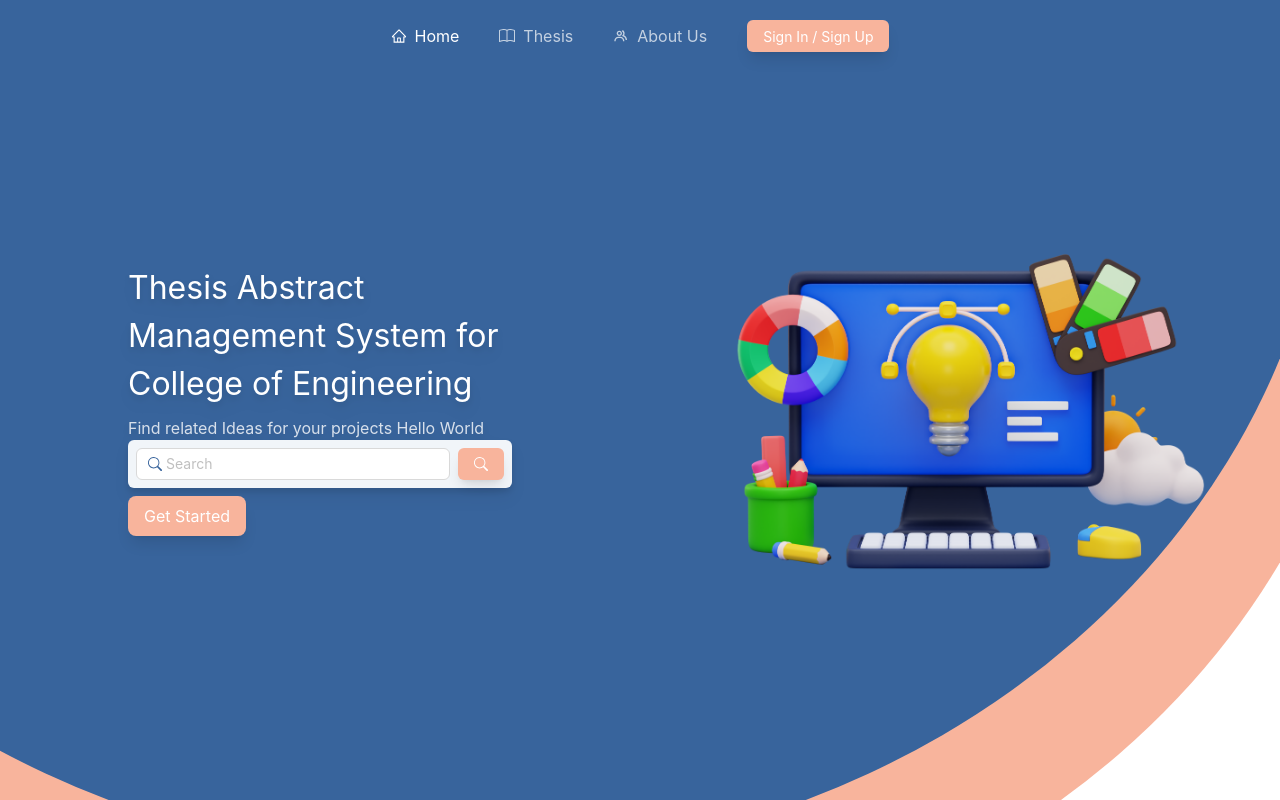
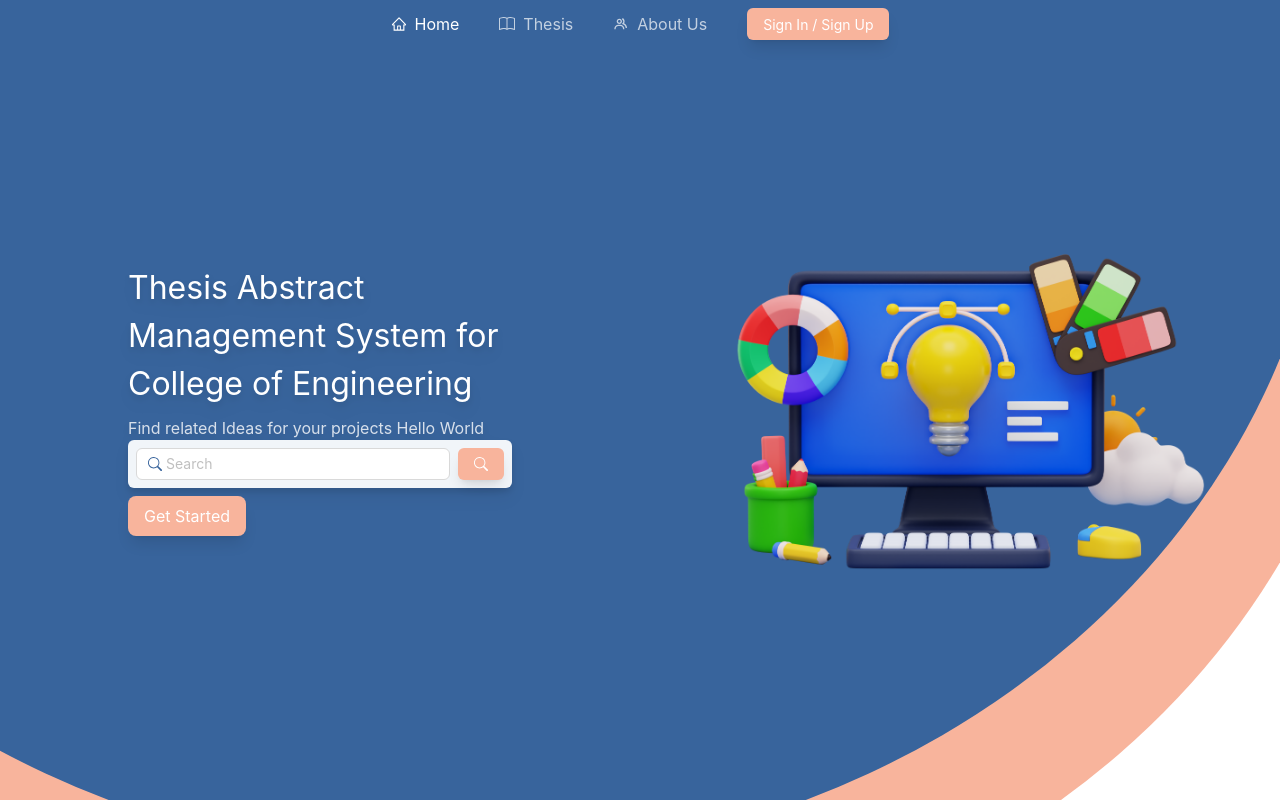
Before and after one commit to TorrCod/thesis-abstract, a Next.js app: page / in a window 1280 px wide. Built offline with nearby package versions, Linux system fonts and the light colour scheme; no server answers; the database is empty.

Commit message:
update padding in navbar

```diff
--- a/src/components/navbar.tsx
+++ b/src/components/navbar.tsx
@@ -1,6 +1,5 @@
 import Link from "next/link";
 import { useEffect, useState } from "react";
-import { PriButton } from "./button";
 import { NavItemProps } from "./types.d";
 import { AiOutlineHome } from "react-icons/ai";
 import { BiGroup, BiLogOut } from "react-icons/bi";
@@ -15,8 +14,6 @@ import { RiDashboardLine } from "react-icons/ri";
 import { GrUserSettings } from "react-icons/gr";
 import { auth } from "@/lib/firebase";
 import { useRouter } from "next/router";
-import { UserDetails } from "@/context/types.d";
-import DevSignUp from "./devsignuptest";
 
 const MENU_LIST = [
   { text: "Home", href: "/", icon: <AiOutlineHome /> },
@@ -99,7 +96,6 @@ const NavBar = () => {
         </Link>
       ),
       label: <Link href={"/dashboard/overview"}>Dashboard</Link>,
-
     },
     {
       key: "logout",
@@ -115,7 +111,7 @@ const NavBar = () => {
   return (
     <div
       className={
-        "navbar px-2 py-5 fixed md:flex top-0 z-50 w-full md:justify-center md:items-center " +
+        "navbar px-2 py-2 fixed md:flex top-0 z-50 w-full md:justify-center md:items-center " +
         (y > 0 ? "shadow-md flex bg-[#38649C] " : "md:bg-transparent ")
       }
     >
```
